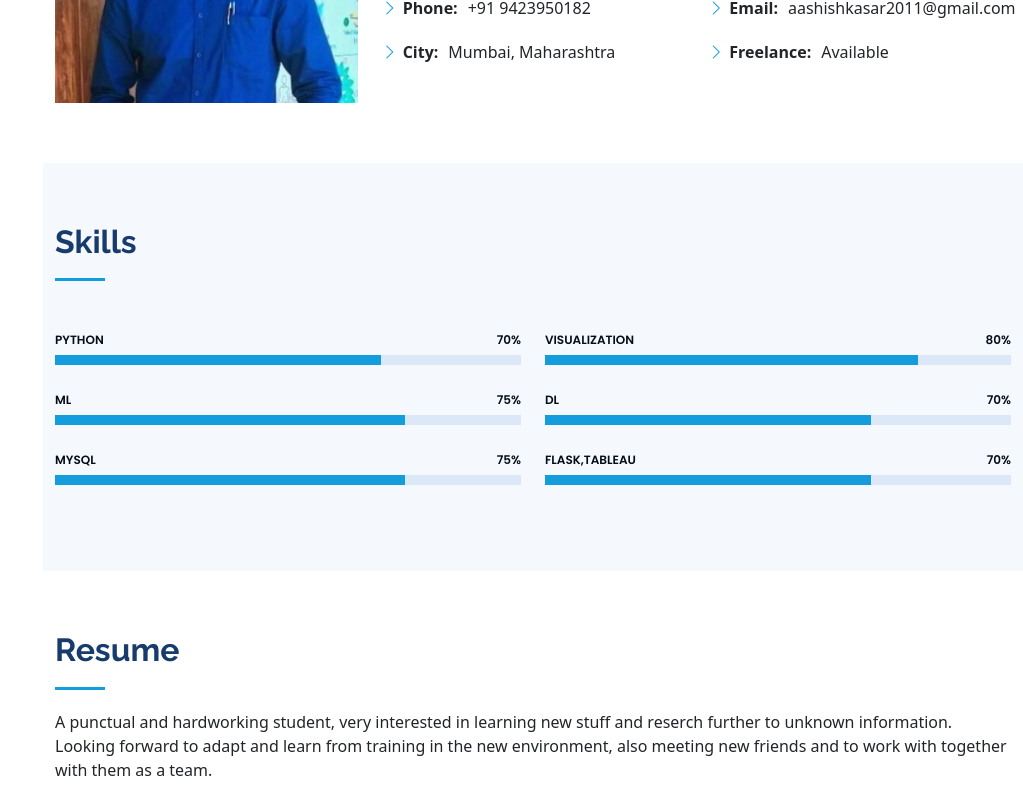
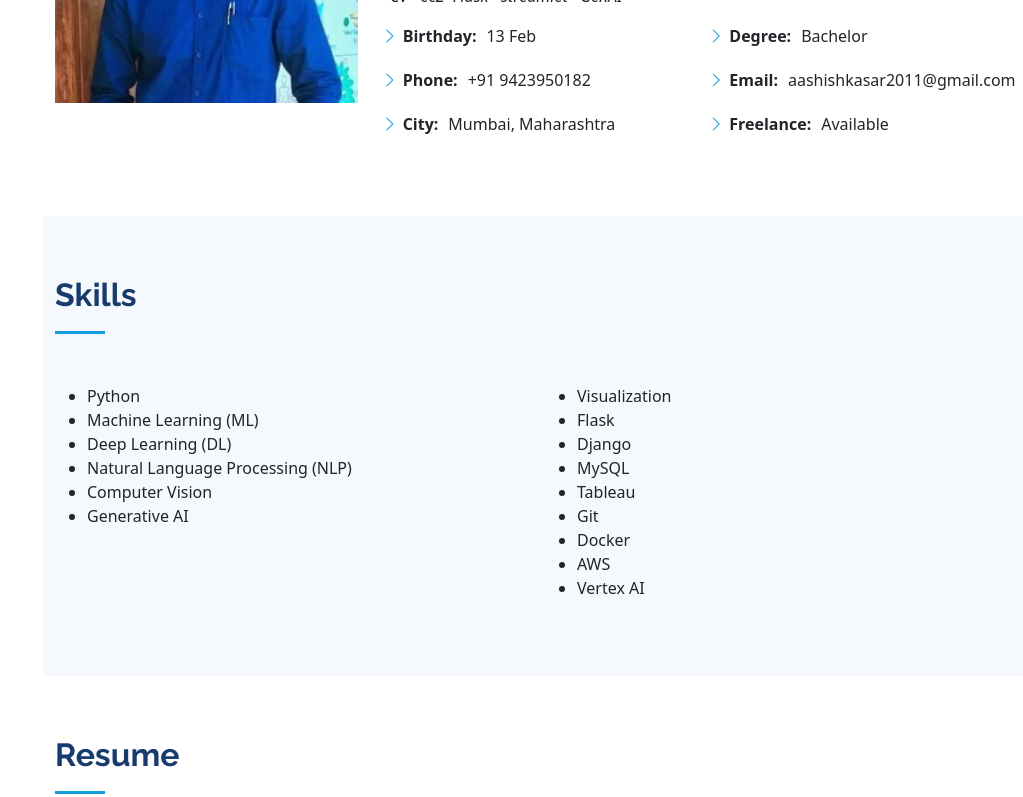
Before and after one commit to aashishkasar/My-Portfolio, a React (Create React App) app: page / in a window 1280 px wide. Shown: the part 1216-2013 px from the top of the page, without its empty margins (257-1280 px from the left). Built offline with nearby package versions, Linux system fonts and the light colour scheme.

Commit message:
Update App.js

```diff
--- a/src/App.js
+++ b/src/App.js
@@ -56,7 +56,7 @@ import 'bootstrap/dist/css/bootstrap.min.css';
 function App() {
   const [loopNum, setLoopNum] = useState(0);
   const [isDeleting, setIsDeleting] = useState(false);
-  const toRotate = ["Junior Data Scientist","Digital Marketer" , "Freelancer", "Cyclist"];
+  const toRotate = ["Aspiring Data Scientist","Digital Marketer" , "Freelancer", "Cyclist"];
   const [text, setText] = useState('');
   const period = 1000;
   const [delta, setDelta] = useState(300 - Math.random() * 100);
@@ -154,9 +154,9 @@ function App() {
             <div className="col-lg-8 pt-4 pt-lg-0 content" data-aos="fade-left">
               <h3>Junior Data Scientist</h3>
               <p className="fst-italic">
-                A punctual and hardworking student, very interested in learning new stuff and reserch further to unknown information.
-                Looking forward to adapt and learn from training in the new environment, also meeting new friends and to work
-                with together with them as a team.
+               Complete Training And Internship Program at Innomatics Resaerch Lab which was 10 months long Course and Four Month Internship it covered many skills and was very helpful and a great experience working in itIt was Complete Training And Internship Program which was three months long it covered many skills and was very helpful and a great experience working in it
+
+Skills: Python (Programming Language) · Data Analysis · Data Science · Django · Flask · streamlit · MLOps · Machine Learning · Deep Learning AWS · CV · ec2· Flask · streamlet · GenAI
               </p>
               <div className="row">
                 <div className="col-lg-6">
@@ -188,6 +188,7 @@ function App() {
 
 
 
+
     {/* <!-- ======= Skills Section ======= --> */}
 <section id="skills" className="skills section-bg">
   <div className="container">
@@ -199,65 +200,28 @@ function App() {
     <div className="row skills-content">
 
       <div className="col-lg-6" data-aos="fade-up">
-
-              <div className="progress">
-                <span className="skill">Python <i className="val">70%</i></span>
-                <div className="progress-bar-wrap">
-                  <div className="progressBar">
-                    <ProgressBar now={70} />
-                  </div>
-                </div>
-              </div>
-
-              <div className="progress">
-                <span className="skill">ML <i className="val">75%</i></span>
-                <div className="progress-bar-wrap">
-                  <div className="progressBar" >
-                  <ProgressBar now={75} />
-                  </div>
-                </div>
-              </div>
-
-              <div className="progress">
-                <span className="skill">MySQL <i className="val">75%</i></span>
-                <div className="progress-bar-wrap">
-                  <div className="progressBar">
-                    <ProgressBar now={75} />
-                  </div>
-                </div>
-              </div>
-
+        <ul>
+          <li>Python</li>
+          <li>Machine Learning (ML)</li>
+          <li>Deep Learning (DL)</li>
+          <li>Natural Language Processing (NLP)</li>
+          <li>Computer Vision</li>
+          <li>Generative AI</li>
+        </ul>
       </div>
 
       <div className="col-lg-6" data-aos="fade-up" data-aos-delay="100">
-
-              <div className="progress">
-                <span className="skill">Visualization <i className="val">80%</i></span>
-                <div className="progress-bar-wrap">
-                  <div className="progressBar" >
-                  <ProgressBar now={80} />
-                  </div>
-                </div>
-              </div>
-
-              <div className="progress">
-                <span className="skill">DL <i className="val">70%</i></span>
-                <div className="progress-bar-wrap">
-                  <div className="progressBar" >
-                  <ProgressBar now={70} />
-                  </div>
-                </div>
-              </div>
-
-
-              <div className="progress">
-                <span className="skill">Flask,Tableau  <i className="val">70%</i></span>
-                <div className="progress-bar-wrap">
-                  <div className="progressBar" >
-                    <ProgressBar now={70}/>
-                  </div>
-                </div>
-              </div>
+        <ul>
+          <li>Visualization</li>
+          <li>Flask</li>
+          <li>Django</li>
+          <li>MySQL</li>
+          <li>Tableau</li>
+          <li>Git</li>
+          <li>Docker</li>
+          <li>AWS</li>
+          <li>Vertex AI</li>
+        </ul>
       </div>
 
     </div>
```
Lines whose indentation alone changed are shown as unchanged.
